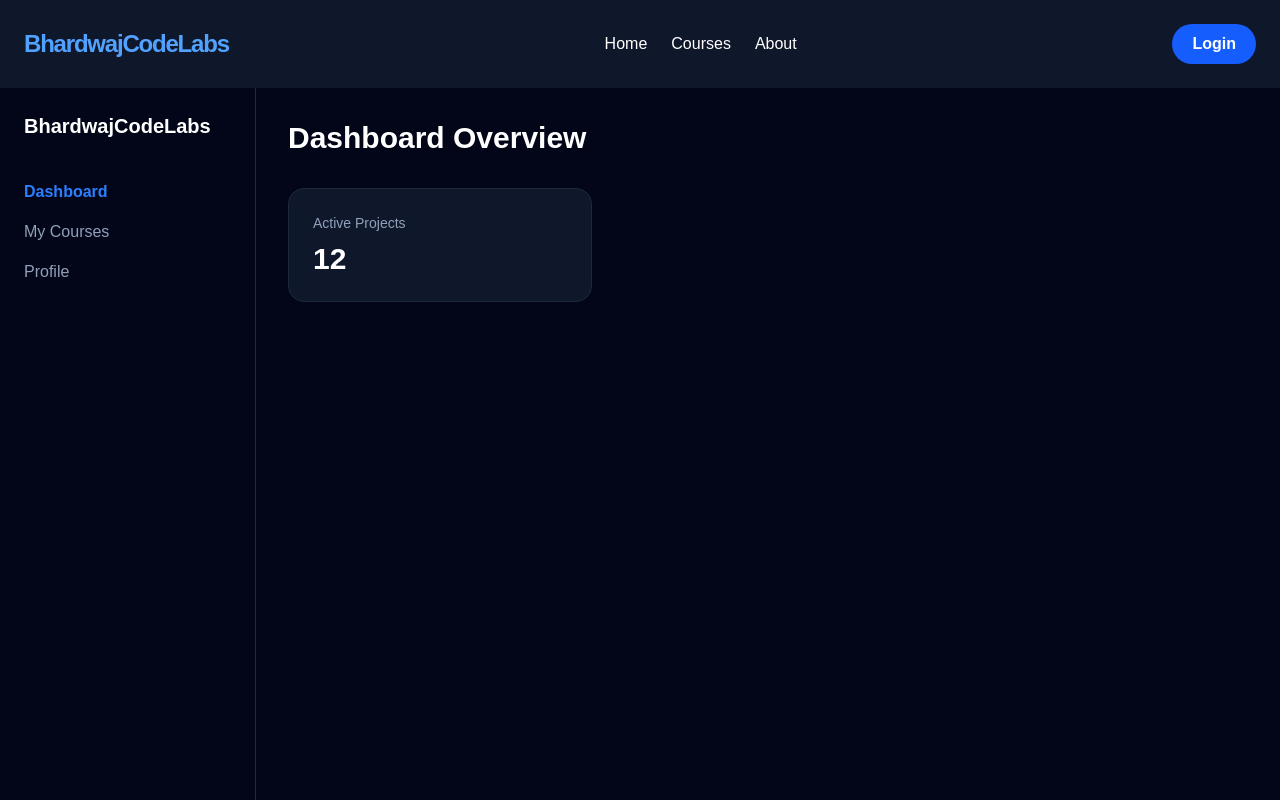
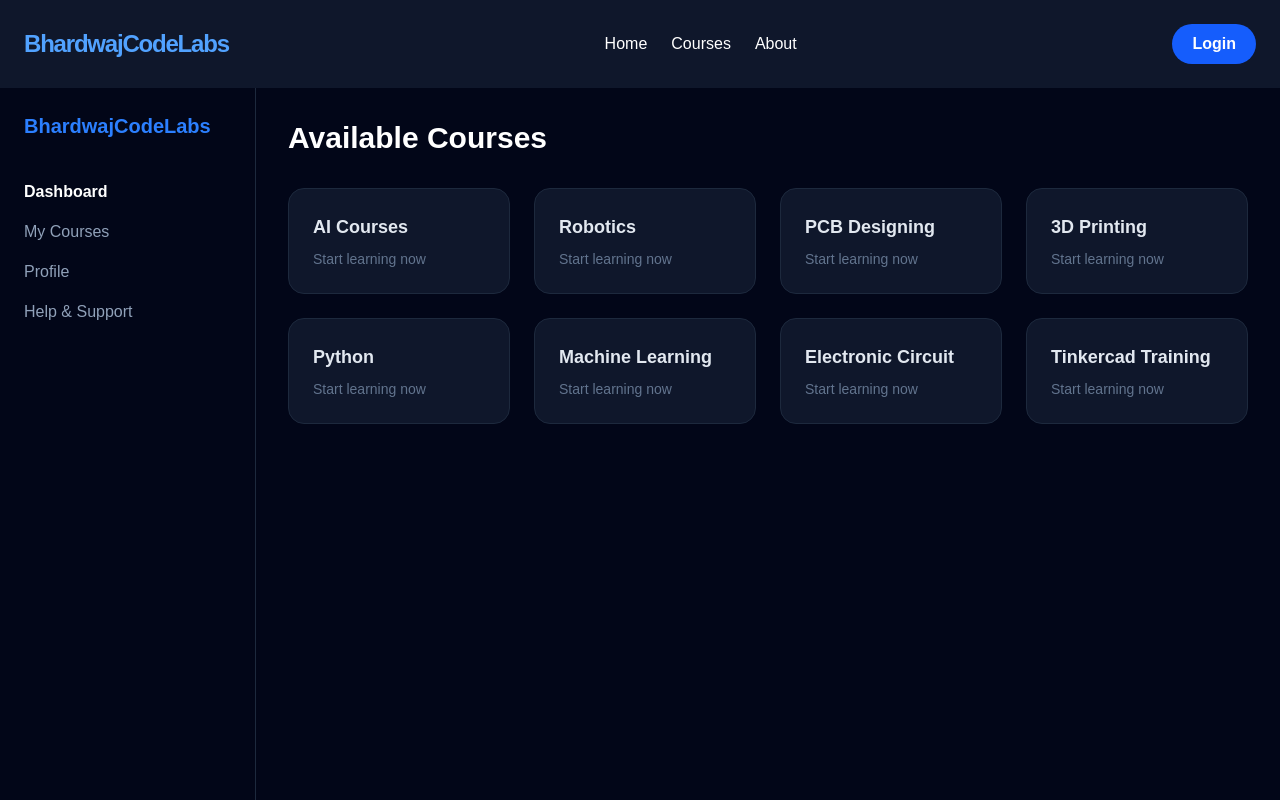
Before and after one commit to Divyanshu9508/edu-website, a Next.js app: page /dashboard in a window 1280 px wide. Shown: the top 800 px of the page. Built offline with nearby package versions, Linux system fonts and the light colour scheme.

Commit message:
cards update

```diff
--- a/app/dashboard/page.tsx
+++ b/app/dashboard/page.tsx
@@ -3,25 +3,30 @@ export default function Dashboard() {
     <div className="flex min-h-screen bg-slate-950 text-white">
       {/* Sidebar */}
       <aside className="w-64 border-r border-slate-800 p-6 hidden md:block">
-        <h2 className="text-xl font-bold mb-10">BhardwajCodeLabs</h2>
+        <h2 className="text-xl font-bold mb-10 text-blue-500">BhardwajCodeLabs</h2>
         <nav className="space-y-4 text-slate-400">
-          <p className="text-blue-500 font-bold">Dashboard</p>
+          <p className="text-white font-bold">Dashboard</p>
           <p className="hover:text-white cursor-pointer">My Courses</p>
           <p className="hover:text-white cursor-pointer">Profile</p>
+          <p className="hover:text-white cursor-pointer">Help & Support</p>
         </nav>
       </aside>
 
       {/* Main Content */}
       <main className="flex-1 p-8">
-        <h1 className="text-3xl font-bold mb-8">Dashboard Overview</h1>
+        <h1 className="text-3xl font-bold mb-8">Available Courses</h1>
 
-        <div className="grid grid-cols-1 md:grid-cols-2 lg:grid-cols-3 gap-6">
-          {/* Stats Cards */}
-          <div className="bg-slate-900 p-6 rounded-2xl border border-slate-800 hover:border-blue-500 transition">
-            <h2 className="text-slate-400 text-sm">Active Projects</h2>
-            <p className="text-3xl font-black mt-2">12</p>
-          </div>
-          {/* Add more cards here */}
+        <div className="grid grid-cols-1 md:grid-cols-2 lg:grid-cols-4 gap-6">
+          {/* Course Cards */}
+          {[
+            "AI Courses", "Robotics", "PCB Designing", "3D Printing",
+            "Python", "Machine Learning", "Electronic Circuit", "Tinkercad Training"
+          ].map((course) => (
+            <div key={course} className="bg-slate-900 p-6 rounded-2xl border border-slate-800 hover:border-blue-500 transition cursor-pointer group">
+              <h2 className="text-lg font-semibold text-slate-200 group-hover:text-blue-400">{course}</h2>
+              <p className="text-slate-500 text-sm mt-2">Start learning now</p>
+            </div>
+          ))}
         </div>
       </main>
     </div>
```
